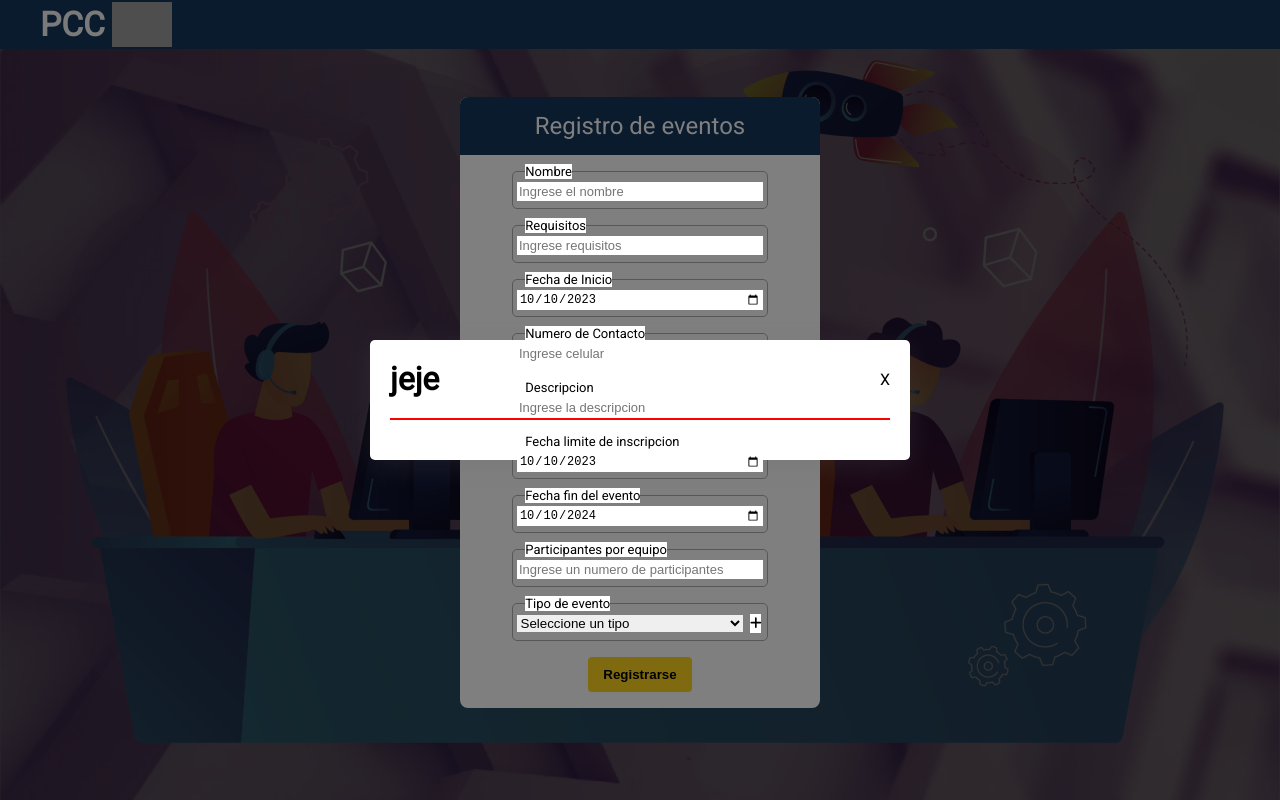
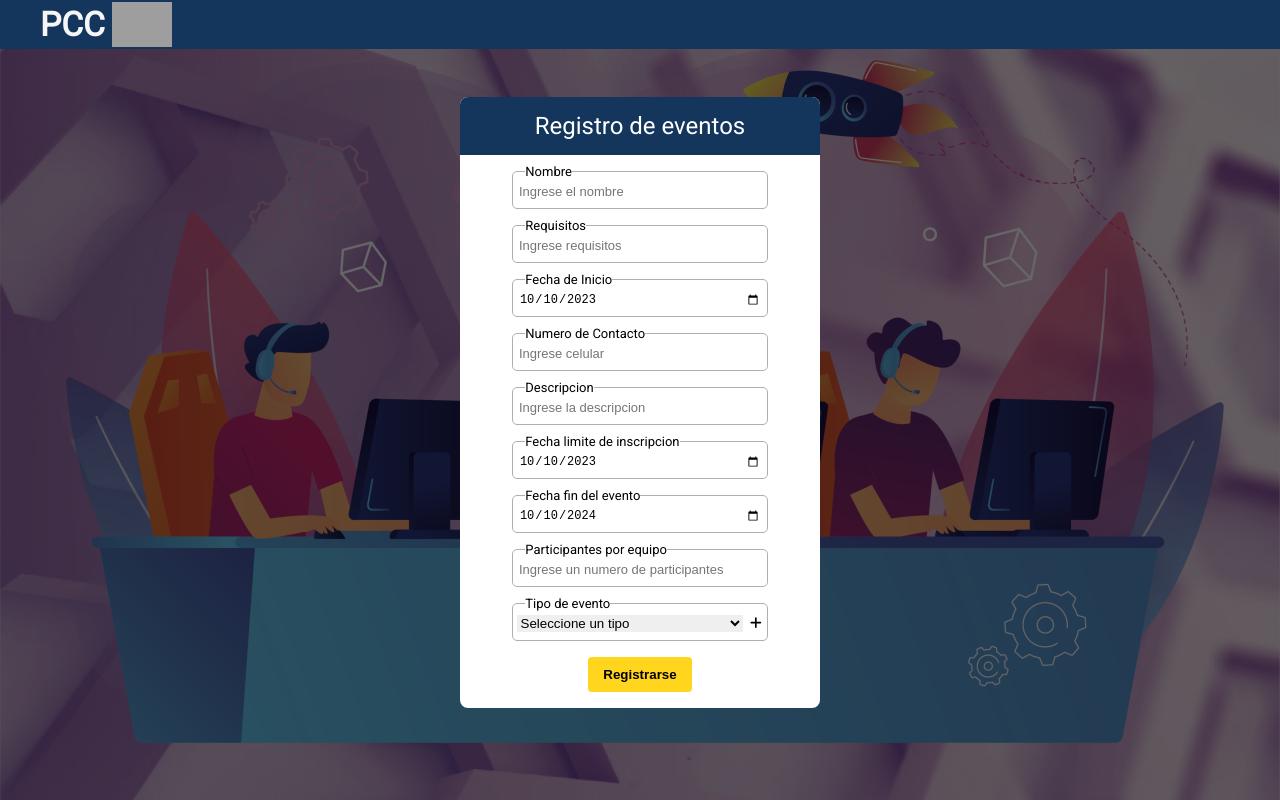
Before and after one commit to LeonelGongora/PCC-TIS, a React (Create React App) app in the folder react_pcc/: page / in a window 1280 px wide. Built offline with nearby package versions, Linux system fonts and the light colour scheme; grey boxes are pictures that could not be loaded.

Commit message:
input borde none

```diff
--- a/react_pcc/src/AppManu.js
+++ b/react_pcc/src/AppManu.js
@@ -8,7 +8,7 @@ function AppManu() {
     <div className="AppManu">
       <div className="background-image"></div>
       <div className="content">
-        <ModalWindow/>
+        {/* <ModalWindow/> */}
         <div className='navegacion'>
           <NavbarCreateEvent/>
         </div>
--- a/react_pcc/src/components/ModalWindow.js
+++ b/react_pcc/src/components/ModalWindow.js
@@ -27,7 +27,7 @@ const BotonSalir = styled.div``;
 const Overlay = styled.div`
     width: 100vw;
     height: 100vh;
-    position: fixed;
+    position: absolute;
     top: 0;
     left: 0;
     background: rgba(0,0,0,.5);
--- a/react_pcc/src/stylesheets/CreateEventStyle.css
+++ b/react_pcc/src/stylesheets/CreateEventStyle.css
@@ -71,6 +71,7 @@ input{
     width: 95%;
     padding: 2px;
     transform: translateY(-12px);
+    outline: none;
 }
 
 .tipoEvento2{
```
